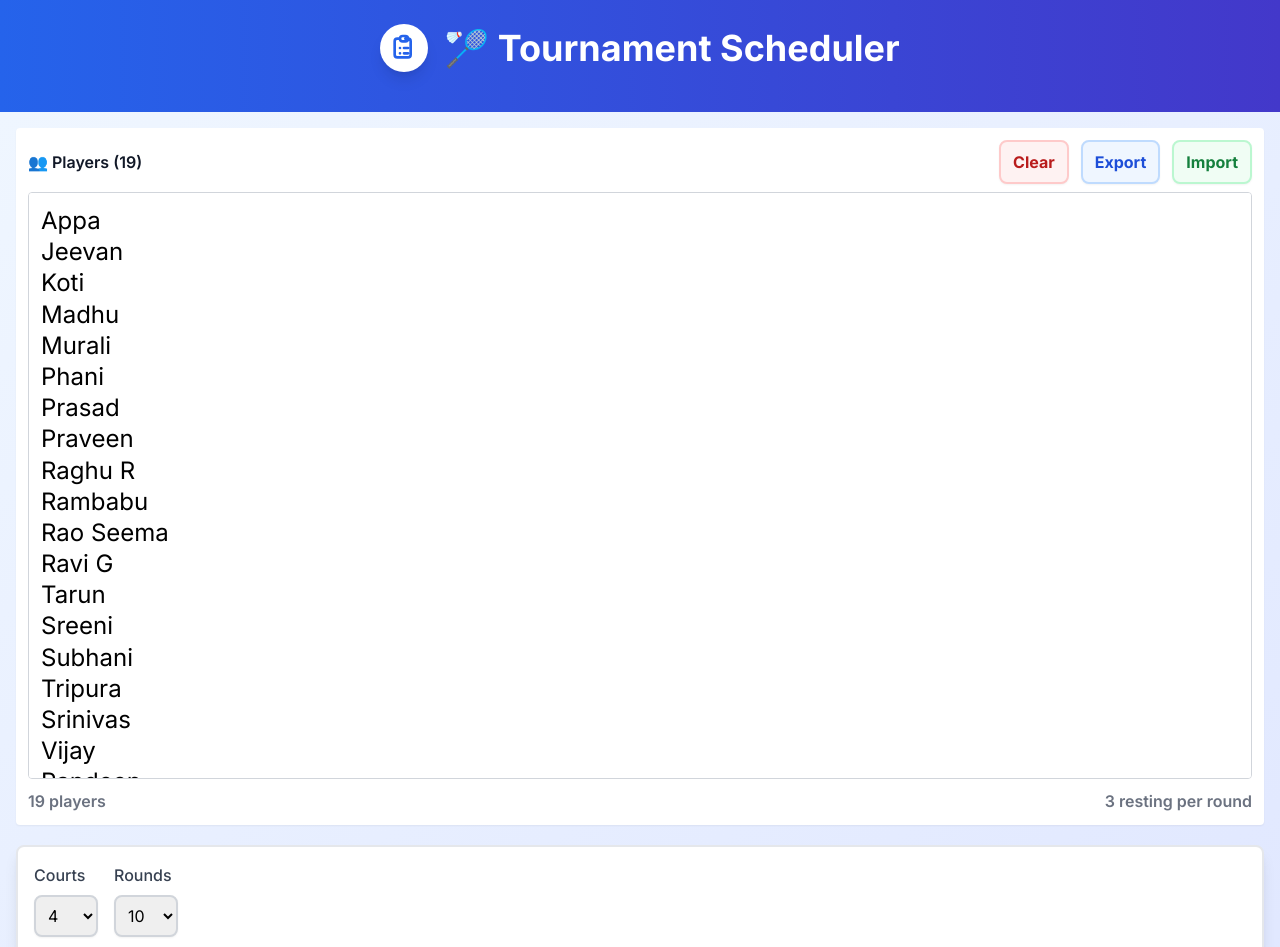
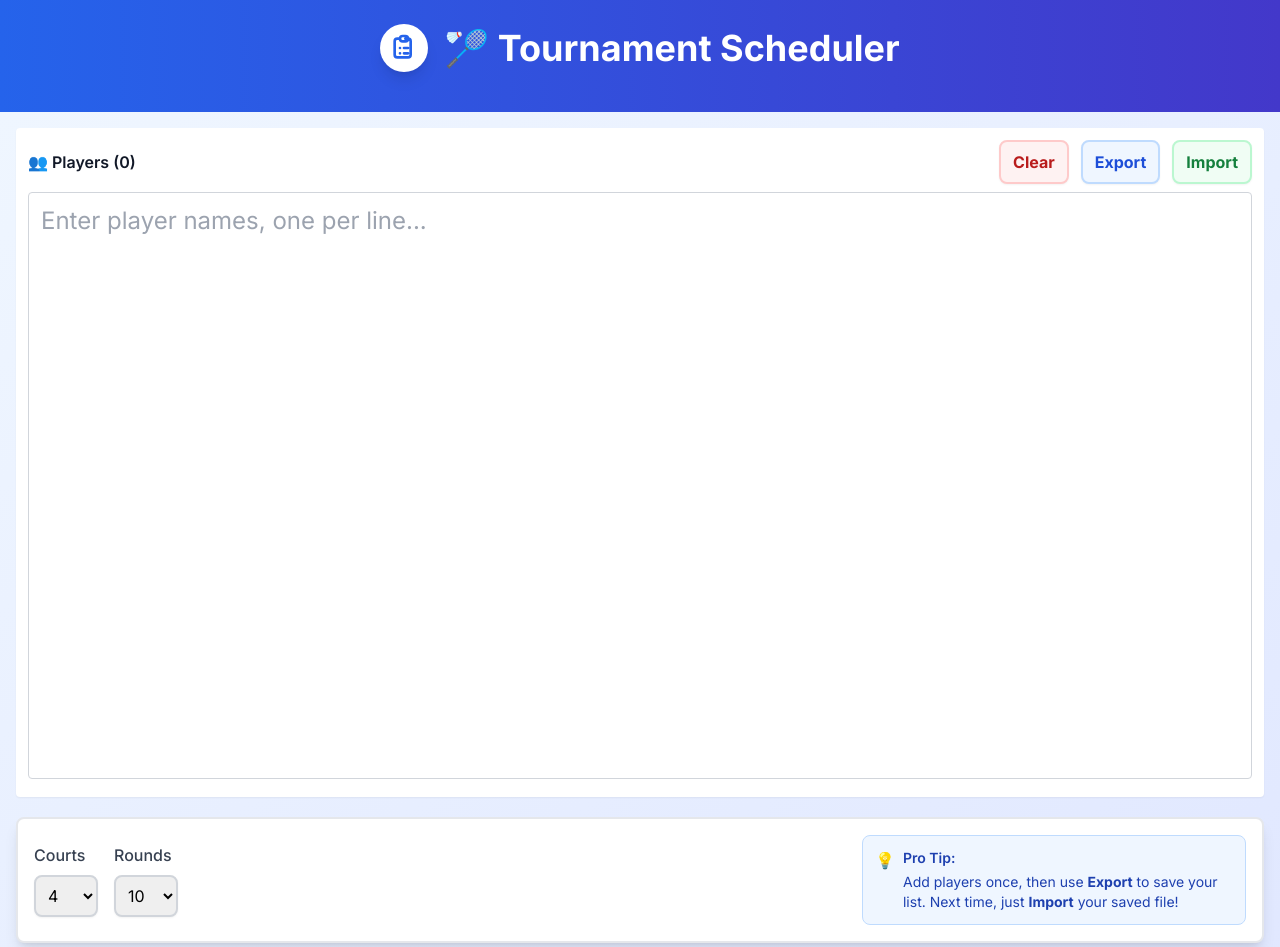
Before and after one commit to damalcheruvu/doublesScheduler, a React (Vite) app: page / in a window 1280 px wide. Shown: the top 947 px of the page. Built offline with nearby package versions, Linux system fonts and the light colour scheme.

Commit message:
Clean start: remove default players and add workflow tip

```diff
--- a/src/components/BadmintonScheduler.jsx
+++ b/src/components/BadmintonScheduler.jsx
@@ -1,26 +1,4 @@
 import { useState, useRef, useCallback, useMemo, useEffect } from 'react';
-
-const defaultPlayers = `
-Appa
-Jeevan
-Koti
-Madhu
-Murali
-Phani
-Prasad
-Praveen
-Raghu R
-Rambabu
-Rao Seema
-Ravi G
-Tarun
-Sreeni
-Subhani
-Tripura
-Srinivas
-Vijay
-Randeep
-`.trim();
 
 const defaultConfig = {
   maxCourts: 4,
@@ -35,7 +13,7 @@ const defaultConfig = {
 };
 
 const BadmintonScheduler = () => {
-  const [players, setPlayers] = useState(defaultPlayers);
+  const [players, setPlayers] = useState('');
   const [maxCourts, setMaxCourts] = useState(defaultConfig.maxCourts);
   const [maxRounds, setMaxRounds] = useState(defaultConfig.maxRounds);
   const [schedule, setSchedule] = useState('');
@@ -1165,6 +1143,15 @@ const BadmintonScheduler = () => {
               </select>
             </div>
           </div>
+          <div className="ml-4 rounded-lg bg-blue-50 border border-blue-200 p-3 max-w-xs sm:max-w-sm">
+            <div className="flex items-start space-x-2">
+              <span className="text-lg sm:text-base">💡</span>
+              <div className="text-lg sm:text-sm text-blue-800">
+                <p className="font-semibold mb-1">Pro Tip:</p>
+                <p>Add players once, then use <strong>Export</strong> to save your list. Next time, just <strong>Import</strong> your saved file!</p>
+              </div>
+            </div>
+          </div>
         </div>
       </div>
 
```
